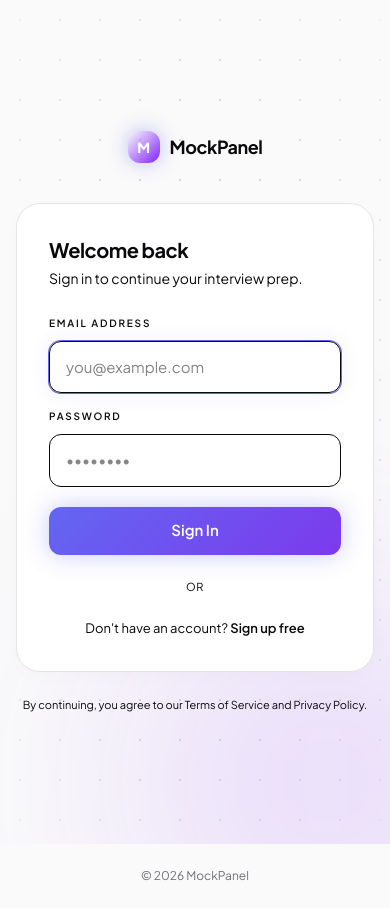
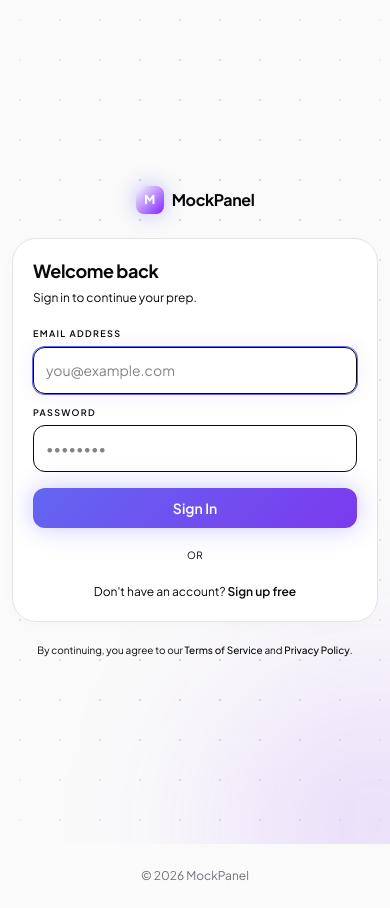
Before and after one commit to 226301182-dotcom/MockPanel, a Next.js app in the folder mockpanel-frontend/: page /login in a window 390 px wide. Built offline with nearby package versions, Linux system fonts and the light colour scheme; no server answers.

Commit message:
Mera commit message

```diff
--- a/mockpanel-frontend/src/app/login/page.tsx
+++ b/mockpanel-frontend/src/app/login/page.tsx
@@ -1,6 +1,17 @@
 "use client";
 
 // app/login/page.tsx
+// ════════════════════════════════════════════════════════════════════════════════
+// PRODUCTION v2.0 — FULLY RESPONSIVE AUTH PAGE
+//
+// FIXES & UPDATES:
+//   [RESPONSIVE] Fixed squished UI on extreme narrow screens (mobile/split-screen).
+//   [UI] Dynamic padding on the main card (p-5 on mobile, p-8 on larger screens).
+//   [TYPOGRAPHY] Scaled down headings, labels, and text inputs for small viewports
+//                to prevent awkward word-wrapping.
+//   [LAYOUT] Used 100dvh for perfect mobile vertical centering.
+// ════════════════════════════════════════════════════════════════════════════════
+
 import { useState, useEffect } from "react";
 import { useRouter } from "next/navigation";
 import { useAuth, type AuthUser } from "@/context/AuthContext";
@@ -13,7 +24,7 @@ function GridBackground() {
     <div className="absolute inset-0 overflow-hidden pointer-events-none" aria-hidden>
       {/* Dot grid - adapts to theme */}
       <div
-        className="absolute inset-0 opacity-[0.15] dark:opacity-[0.15] opacity-20"
+        className="absolute inset-0 opacity-[0.15] dark:opacity-[0.15]"
         style={{
           backgroundImage: "radial-gradient(circle, var(--foreground) 1px, transparent 1px)",
           backgroundSize:  "40px 40px",
@@ -22,8 +33,8 @@ function GridBackground() {
       {/* Radial vignette - uses dynamic background variable */}
       <div className="absolute inset-0 bg-[radial-gradient(ellipse_80%_80%_at_50%_50%,transparent_40%,var(--background)_100%)]" />
       {/* Accent glows */}
-      <div className="absolute -top-32 -left-32 w-96 h-96 bg-brand/20 rounded-full blur-[100px]" />
-      <div className="absolute -bottom-32 -right-32 w-96 h-96 bg-violet-600/15 rounded-full blur-[120px]" />
+      <div className="absolute -top-32 -left-32 w-72 h-72 sm:w-96 sm:h-96 bg-brand/20 rounded-full blur-[80px] sm:blur-[100px]" />
+      <div className="absolute -bottom-32 -right-32 w-72 h-72 sm:w-96 sm:h-96 bg-violet-600/15 rounded-full blur-[90px] sm:blur-[120px]" />
     </div>
   );
 }
@@ -48,8 +59,8 @@ function AuthInput({
 }) {
   const [focused, setFocused] = useState(false);
   return (
-    <div>
-      <label className="block text-[10px] uppercase tracking-[0.18em] font-semibold text-text-secondary mb-2.5">
+    <div className="w-full">
+      <label className="block text-[9px] sm:text-[10px] uppercase tracking-[0.15em] sm:tracking-[0.18em] font-semibold text-text-secondary mb-1.5 sm:mb-2.5">
         {label}
       </label>
       <div
@@ -69,7 +80,7 @@ function AuthInput({
           placeholder={placeholder}
           autoComplete={autoComplete}
           autoFocus={autoFocus}
-          className="w-full bg-transparent px-4 py-3.5 text-[15px] text-foreground placeholder-muted-foreground outline-none"
+          className="w-full bg-transparent px-3 py-3 sm:px-4 sm:py-3.5 text-[14px] sm:text-[15px] text-foreground placeholder-muted-foreground outline-none"
         />
       </div>
     </div>
@@ -141,11 +152,12 @@ export default function LoginPage() {
   };
 
   return (
-    <div className="min-h-screen bg-background flex items-center justify-center px-4 relative transition-colors duration-300">
+    // Used 100dvh for perfect vertical centering on mobile browsers
+    <div className="min-h-[100dvh] bg-background flex items-center justify-center p-3 sm:p-4 relative transition-colors duration-300 w-full overflow-hidden">
       <GridBackground />
 
       <div
-        className="w-full max-w-[400px] relative z-10"
+        className="w-full max-w-[400px] relative z-10 mx-auto"
         style={{
           opacity:   animIn ? 1 : 0,
           transform: animIn ? "translateY(0)" : "translateY(8px)",
@@ -153,29 +165,30 @@ export default function LoginPage() {
         }}
       >
         {/* Brand mark */}
-        <div className="flex items-center justify-center gap-2.5 mb-10">
-          <div className="w-8 h-8 rounded-xl bg-gradient-to-br from-brand to-violet-600 flex items-center justify-center shadow-[0_0_20px_rgba(99,102,241,0.4)]">
-            <span className="text-white font-black text-sm">M</span>
+        <div className="flex items-center justify-center gap-2 sm:gap-2.5 mb-6 sm:mb-10">
+          <div className="w-7 h-7 sm:w-8 sm:h-8 rounded-lg sm:rounded-xl bg-gradient-to-br from-brand to-violet-600 flex items-center justify-center shadow-[0_0_20px_rgba(99,102,241,0.4)]">
+            <span className="text-white font-black text-xs sm:text-sm">M</span>
           </div>
-          <span className="text-foreground font-bold text-lg tracking-tight">MockPanel</span>
+          <span className="text-foreground font-bold text-base sm:text-lg tracking-tight">MockPanel</span>
         </div>
 
-        {/* Card */}
-        <div className="mp-card p-8 backdrop-blur-xl">
+        {/* Card - Responsive Paddings */}
+        <div className="mp-card p-5 sm:p-8 backdrop-blur-xl w-full rounded-2xl border border-border shadow-xl">
+
           {/* Heading */}
-          <div className="mb-7">
-            <h1 className="text-xl font-bold text-foreground tracking-tight mb-1">
+          <div className="mb-5 sm:mb-7">
+            <h1 className="text-lg sm:text-xl font-bold text-foreground tracking-tight mb-1 leading-snug">
               {mode === "login" ? "Welcome back" : "Create your account"}
             </h1>
-            <p className="text-sm text-text-secondary">
+            <p className="text-xs sm:text-sm text-text-secondary leading-relaxed">
               {mode === "login"
-                ? "Sign in to continue your interview prep."
+                ? "Sign in to continue your prep."
                 : "Join MockPanel. Your first session is free."}
             </p>
           </div>
 
           {/* Form */}
-          <form onSubmit={handleSubmit} className="flex flex-col gap-4">
+          <form onSubmit={handleSubmit} className="flex flex-col gap-3 sm:gap-4 w-full">
             {mode === "signup" && (
               <AuthInput
                 label="Full Name"
@@ -206,29 +219,29 @@ export default function LoginPage() {
               autoComplete={mode === "login" ? "current-password" : "new-password"}
             />
 
-            {/* Error */}
+            {/* Error Message */}
             {error && (
-              <div className="flex items-start gap-2.5 bg-red-500/10 border border-red-500/20 rounded-xl px-4 py-3">
-                <svg className="w-4 h-4 text-red-500 flex-shrink-0 mt-0.5" fill="none" viewBox="0 0 24 24" stroke="currentColor" strokeWidth={2}>
+              <div className="flex items-start gap-2 bg-red-500/10 border border-red-500/20 rounded-xl px-3 py-2.5 sm:px-4 sm:py-3 w-full">
+                <svg className="w-3.5 h-3.5 sm:w-4 sm:h-4 text-red-500 flex-shrink-0 mt-0.5" fill="none" viewBox="0 0 24 24" stroke="currentColor" strokeWidth={2}>
                   <path strokeLinecap="round" strokeLinejoin="round" d="M12 9v4m0 4h.01M21 12a9 9 0 11-18 0 9 9 0 0118 0z" />
                 </svg>
-                <p className="text-red-600 dark:text-red-400 text-[13px] leading-relaxed">{error}</p>
+                <p className="text-red-600 dark:text-red-400 text-[12px] sm:text-[13px] leading-relaxed break-words">{error}</p>
               </div>
             )}
 
-            {/* Submit */}
+            {/* Submit Button */}
             <button
               type="submit"
               disabled={loading}
-              className="relative mt-1 w-full h-12 rounded-xl font-semibold text-[15px] overflow-hidden transition-all duration-200 disabled:opacity-60 text-white"
+              className="relative mt-1 w-full h-10 sm:h-12 rounded-xl font-semibold text-[14px] sm:text-[15px] overflow-hidden transition-all duration-200 disabled:opacity-60 text-white flex-shrink-0"
               style={{
                 background:  "linear-gradient(135deg, var(--brand) 0%, #7c3aed 100%)",
                 boxShadow:   loading ? "none" : "0 0 24px rgba(99,102,241,0.35)",
               }}
             >
               {loading ? (
-                <span className="flex items-center justify-center gap-2.5">
-                  <span className="w-4 h-4 rounded-full border-2 border-white/30 border-t-white animate-spin" />
+                <span className="flex items-center justify-center gap-2 sm:gap-2.5">
+                  <span className="w-3.5 h-3.5 sm:w-4 sm:h-4 rounded-full border-2 border-white/30 border-t-white animate-spin" />
                   <span>
                     {mode === "login" ? "Signing in…" : "Creating account…"}
                   </span>
@@ -242,14 +255,14 @@ export default function LoginPage() {
           </form>
 
           {/* Divider */}
-          <div className="flex items-center gap-3 my-6">
+          <div className="flex items-center gap-2 sm:gap-3 my-5 sm:my-6 w-full">
             <div className="flex-1 h-px bg-border" />
-            <span className="text-[11px] text-text-secondary uppercase tracking-wider">or</span>
+            <span className="text-[10px] sm:text-[11px] text-text-secondary uppercase tracking-wider">or</span>
             <div className="flex-1 h-px bg-border" />
           </div>
 
           {/* Mode switch */}
-          <p className="text-center text-[13px] text-text-secondary">
+          <p className="text-center text-[12px] sm:text-[13px] text-text-secondary w-full">
             {mode === "login" ? (
               <>
                 Don&apos;t have an account?{" "}
@@ -277,10 +290,10 @@ export default function LoginPage() {
         </div>
 
         {/* Footer note */}
-        <p className="text-center text-[11px] text-text-secondary mt-6 leading-relaxed">
+        <p className="text-center text-[10px] sm:text-[11px] text-text-secondary mt-5 sm:mt-6 leading-relaxed px-4 w-full">
           By continuing, you agree to our{" "}
-          <span className="text-foreground">Terms of Service</span> and{" "}
-          <span className="text-foreground">Privacy Policy</span>.
+          <span className="text-foreground font-medium">Terms of Service</span> and{" "}
+          <span className="text-foreground font-medium">Privacy Policy</span>.
         </p>
       </div>
     </div>
```
Also changed, not shown: mockpanel-frontend/src/app/interview/[id]/page.tsx (+13 -8 lines), mockpanel-frontend/src/app/page.tsx (+23 -8 lines), 2 other files (tests, documents, lock files or other folders).
